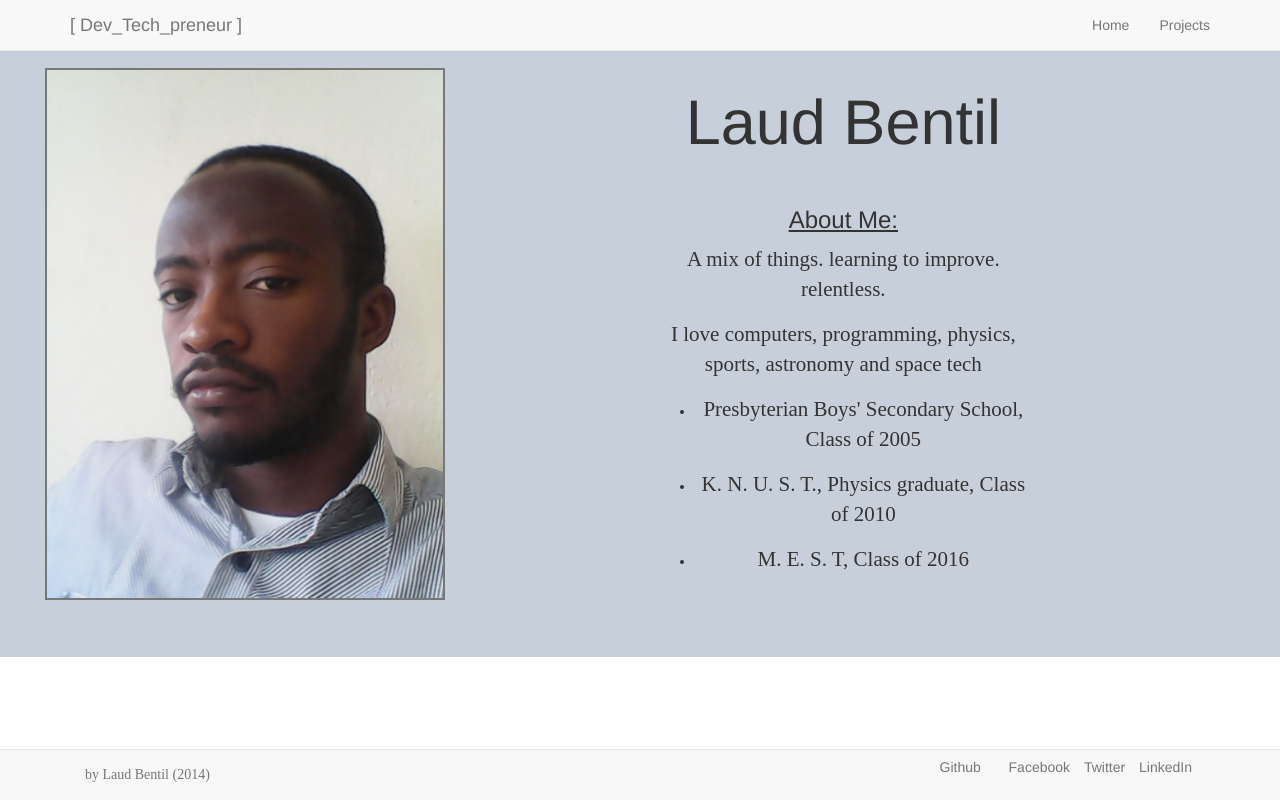
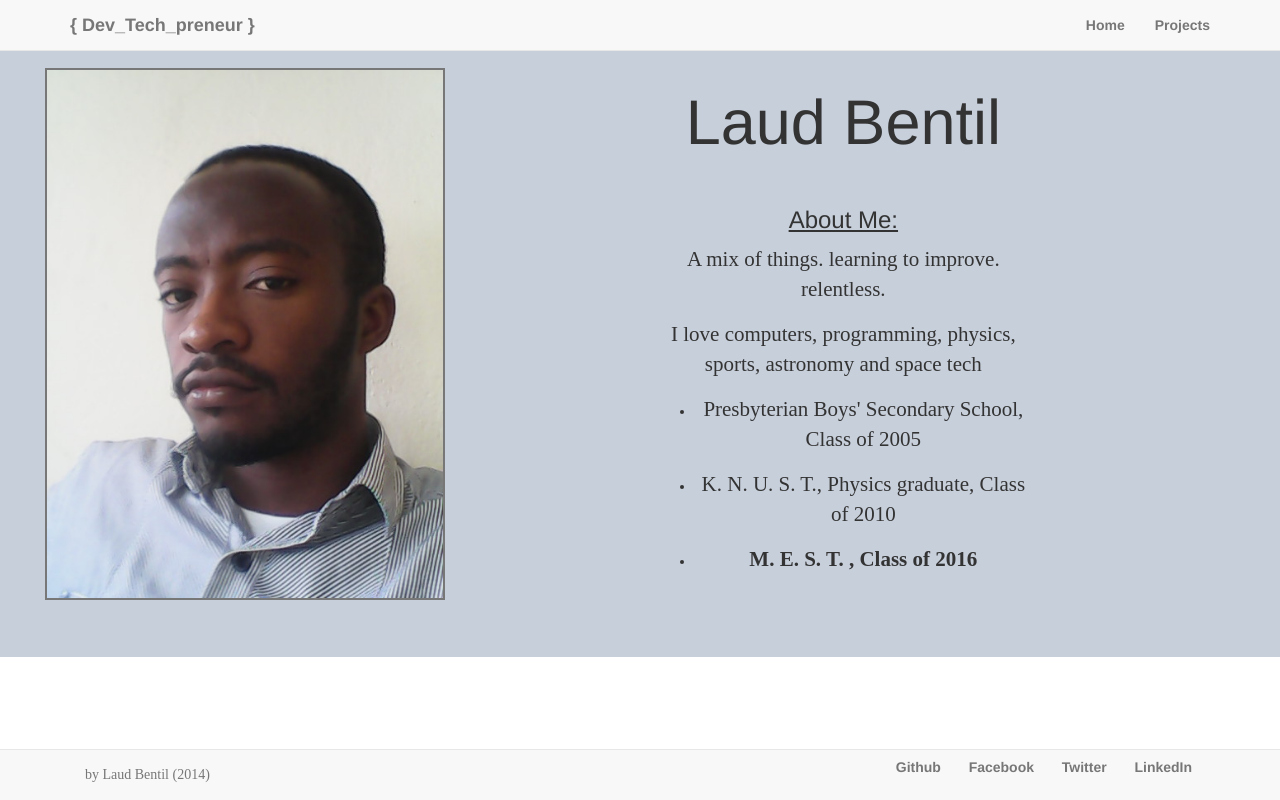
Before and after one commit to laudb/laudb.github.io, a plain HTML site: page index.html in a window 1280 px wide. Drawn offline with Linux system fonts and the light colour scheme.

Commit message:
favicon added, changes to index.html & navbar in css

```diff
--- a/css/styles.css
+++ b/css/styles.css
@@ -26,7 +26,8 @@ a{
 }
 
 #nh:hover {
-	background-color: #428bca;
+	background-color: #0084FF;
+
 	-webkit-transition: all 0s linear 1s;
     -moz-transition: all 0s linear 1s;
     -ms-transition: all 0s linear 1s;
--- a/index.html
+++ b/index.html
@@ -7,6 +7,7 @@
 	<meta name="viewport" content="width=device-width, initial-scale=1.0">
 	<link href="css/bootstrap.min.css" rel="stylesheet">
 	<link href="css/styles.css" rel="stylesheet">
+	<link rel="icon" type="image/png" href="./favicon.ico" />
 </head>
 
 
@@ -16,7 +17,7 @@
 	<div class="navbar navbar-default navbar-fixed-top">
 		<div class="container">
 
-			<a href="http://laudb.github.io" class ="navbar-brand">[ Dev_Tech_preneur ]</a>
+			<a href="http://laudb.github.io" class ="navbar-brand"><b>{ Dev_Tech_preneur }</b></a>
 			<button class="navbar-toggle" data-toggle="collapse" data-target=".navHeaderCollapse">
 				<span class = "icon-bar"></span>
 				<span class = "icon-bar"></span>
@@ -25,11 +26,12 @@
 			<div class="collapse navbar-collapse navHeaderCollapse">
 				<ul class = "nav navbar-nav navbar-right">
 					<li class="none">
-						<a href="#" id="nh">Home</a>
+						<a href="#" id="nh"><b>Home</b></a>
 					</li>
 					<li class="dropdown">
-						<a href= "./index2.html" id="nh" class="dropdown-toggle" data-toggle="dropdown">Projects</a>
+						<a href= "./index2.html" id="nh" class="dropdown-toggle" data-toggle="dropdown"><b>Projects</b></a>
 					</li>
+
 				</ul>
 			</div>
 		</div>
@@ -62,7 +64,7 @@
 				<ul>
 				 <li> <p>Presbyterian Boys' Secondary School, Class of 2005 </p></li>
 				 <li> <p>K. N. U. S. T., Physics graduate, Class of 2010 </p></li>
-				 <li> <p>M. E. S. T, Class of 2016</p></li>
+				 <li> <p><b>M. E. S. T. , Class of 2016</b></p></li>
 				</ul>
 
 				<br />
@@ -85,6 +87,7 @@
 			</div>
 		</div>
 	</div>
+
 </div>
 
 <!-- </div> -->
@@ -96,19 +99,21 @@
 		<p class = "navbar-text"> by Laud Bentil (2014) </p>
 		<ul class="navbar-button list-inline btn-action btn pull-right">
 			<li>
-				<a href="https://github.com/laudb">Github
+				<a href="https://github.com/laudb"><b>Github</b>
 				</a>
 			</li>
 
 			<li></li>
 			<li>
-				<a href="https://www.facebook.com/lbentil">Facebook</a>
+				<a href="https://www.facebook.com/lbentil"><b>Facebook</b></a>
 			</li>
+			<li></li>
 			<li>
-				<a href="https://twitter.com/thisislaud">Twitter</a>
+				<a href="https://twitter.com/thisislaud"><b>Twitter</b></a>
 			</li>
+			<li></li>
 			<li>
-				<a href="http://gh.linkedin.com/pub/laud-bentil/35/62b/846">LinkedIn</a>
+				<a href="http://gh.linkedin.com/pub/laud-bentil/35/62b/846"><b>LinkedIn</b></a>
 			</li>
 
 		</ul>
```
Also changed, not shown: favicon.ico (added).
